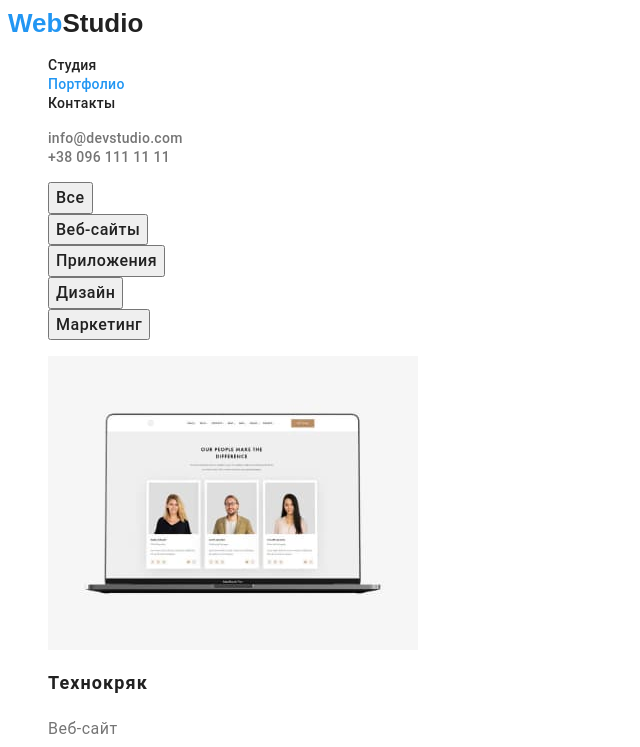
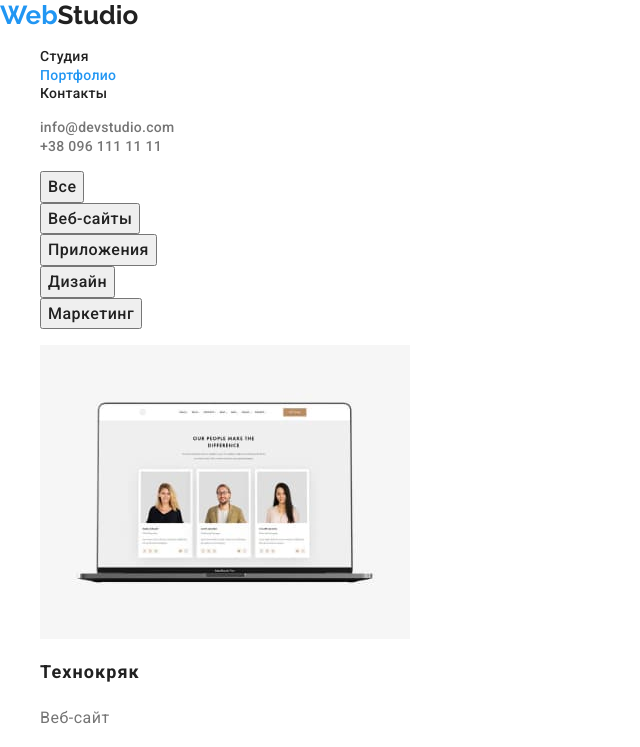
Before and after one commit to Sydorenko-A/goit-markup-hw-02, a plain HTML site: page portfolio.html in a window 1280 px wide. Shown: the top 747 px of the page, without its empty margins (0-640 px from the left). Drawn offline with nearby package versions, Linux system fonts and the light colour scheme.

Commit message:
Обновлены ссылки на шрифты, добавлен modern-normalize

```diff
--- a/portfolio.html
+++ b/portfolio.html
@@ -5,6 +5,12 @@
     <meta http-equiv="X-UA-Compatible" content="IE=edge" />
     <meta name="viewport" content="width=device-width, initial-scale=1.0" />
     <title>Портфолио WebStudio</title>
+    <link rel="preconnect" href="https://fonts.gstatic.com" />
+    <link
+      href="https://fonts.googleapis.com/css2?family=Raleway:wght@700&family=Roboto:wght@400;500;700;900&display=swap"
+      rel="stylesheet"
+    />
+    <link rel="stylesheet" href="https://cdnjs.cloudflare.com/ajax/libs/modern-normalize/1.0.0/modern-normalize.css" />
     <link rel="stylesheet" href="./css/styles.css" />
   </head>
   <body>
```
Also changed, not shown: index.html (+2 -0 lines).
